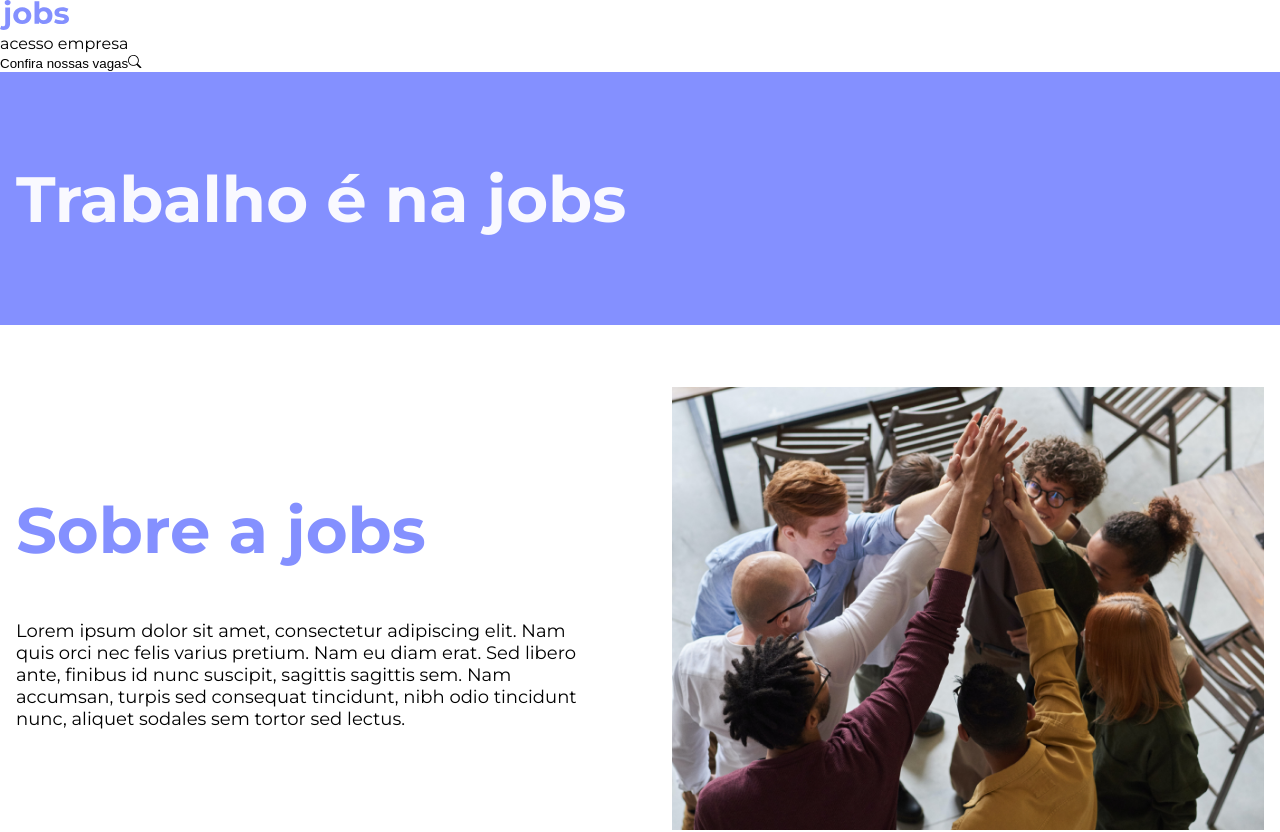
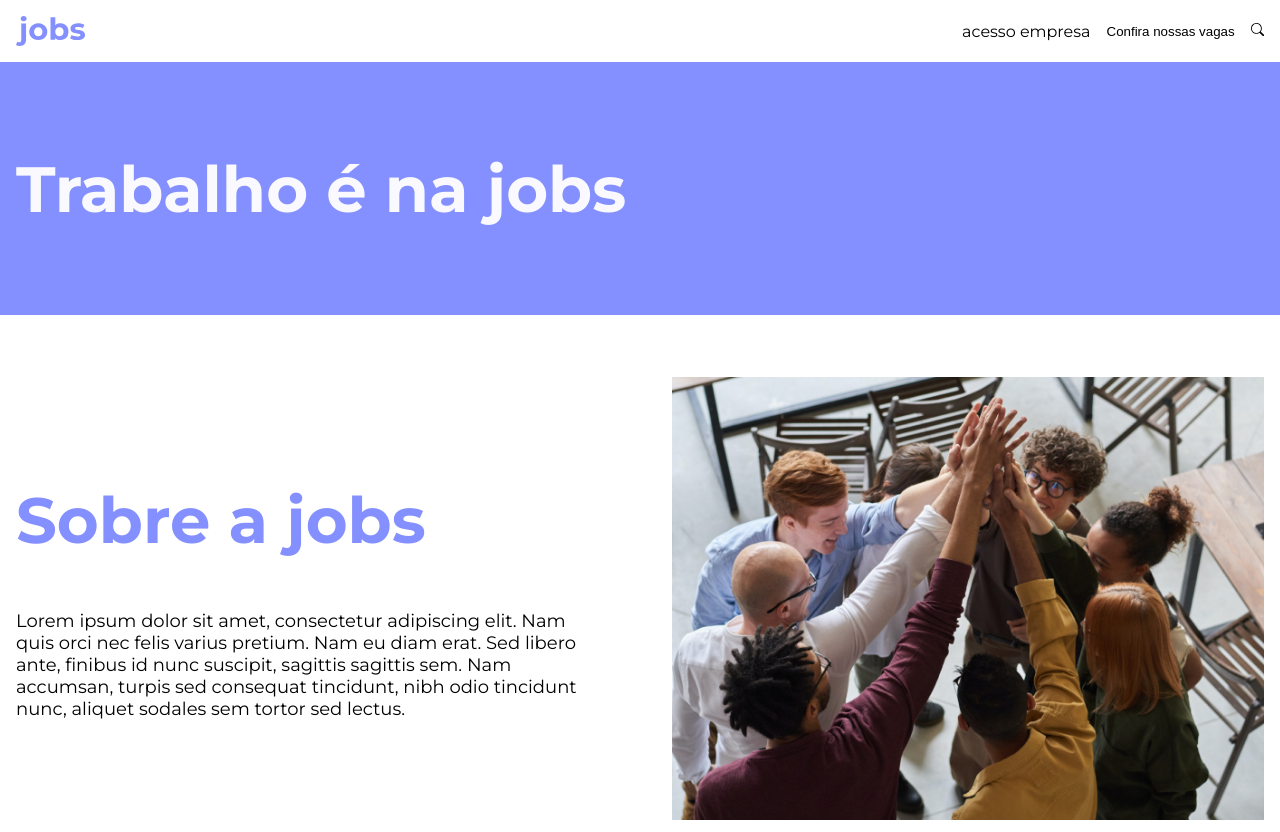
Before and after one commit to gusmfs/kenzie_jobs, a React (Vite) app: page / in a window 1280 px wide. Shown: the top 832 px of the page. Built offline with nearby package versions, Linux system fonts and the light colour scheme.

Commit message:
Estilizei o header BB

```diff
--- a/src/components/Header/index.jsx
+++ /dev/null
@@ -1,5 +0,0 @@
-export const Header = () => {
-    return(
-        <></>
-    )
-}
--- a/src/pages/Header/index.jsx
+++ b/src/pages/Header/index.jsx
@@ -1,16 +1,21 @@
-import jobs from "../../assets/jobs.svg"
-import { BsSearch } from "react-icons/bs"
-export const Header = () =>{
-  return(
-    <header>
-      <div>
-        <img src={jobs} alt="" />
-      </div>
-      <div>
-        <p>acesso empresa</p>
-        <button>Confira nossas vagas</button>
-        <button><BsSearch /></button>
+import jobs from "../../assets/jobs.svg";
+import { BsSearch } from "react-icons/bs";
+import style from "./style.module.scss";
+export const Header = () => {
+  return (
+    <header className="container">
+      <div className={style.headerContainer}>
+        <div className={style.headerPattern}>
+          <img src={jobs} alt="" />
+        </div>
+        <div className={style.headerContent}>
+          <p>acesso empresa</p>
+          <button>Confira nossas vagas</button>
+          <button>
+            <BsSearch />
+          </button>
+        </div>
       </div>
     </header>
-  )
-}
+  );
+};
--- /dev/null
+++ b/src/pages/Header/style.module.scss
@@ -0,0 +1,13 @@
+.headerPattern{
+  display: flex;
+  align-items: center;
+}
+.headerContainer{
+  display: flex;
+  justify-content: space-between;
+  align-items: center;
+}
+.headerContent{
+  display: flex;
+  gap: 1rem;
+}
```
